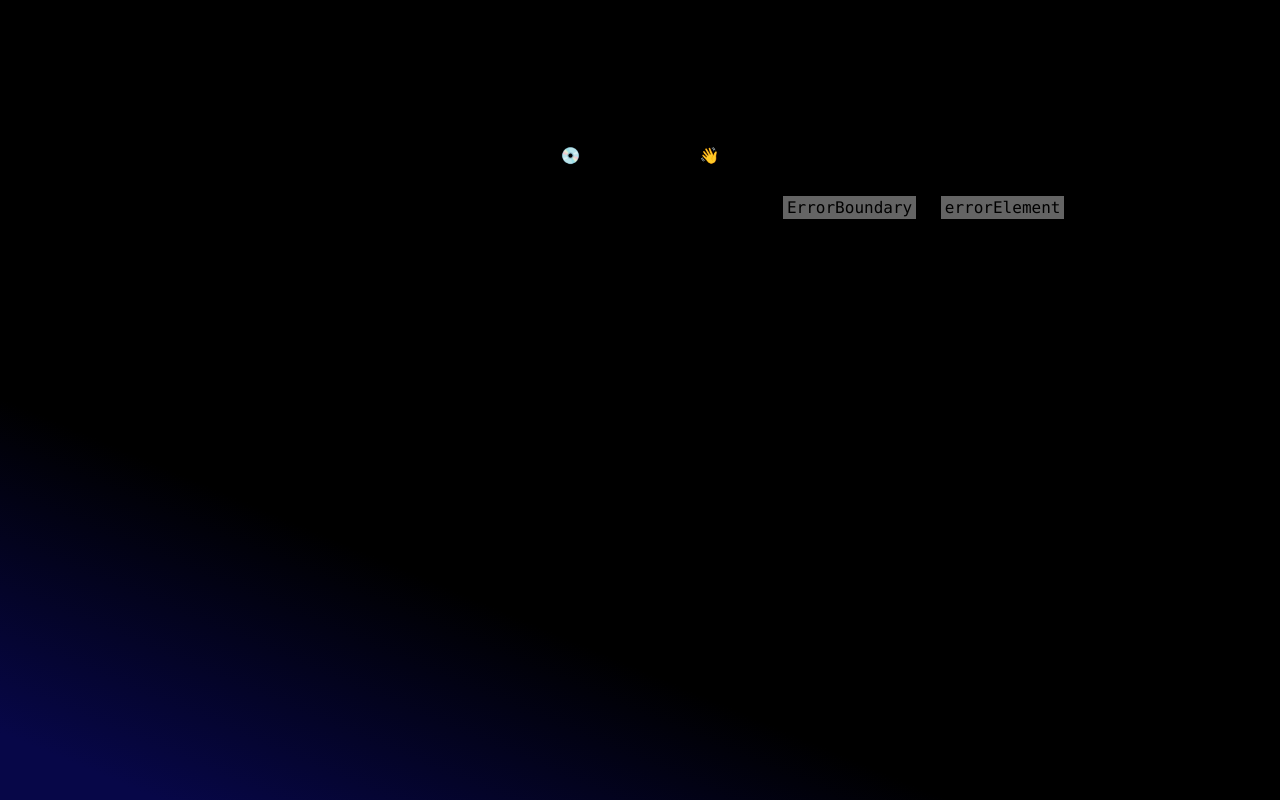
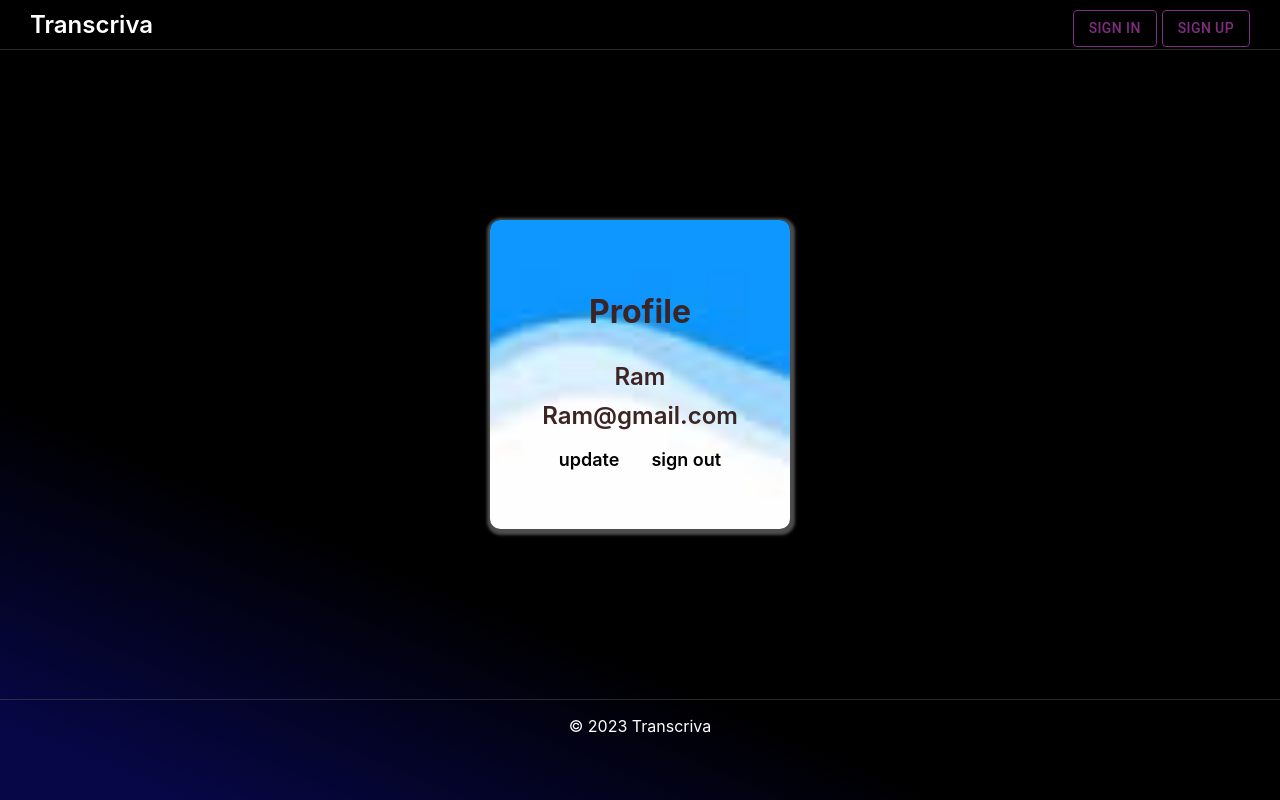
Before and after one commit to ShashikanthKungulwar/transcriva-frontend, a React (Create React App) app: page /profile in a window 1280 px wide. Before the commit this address had no page. Built offline with nearby package versions, Linux system fonts and the light colour scheme.

Commit message:
update page and profile page

```diff
--- a/src/App.css
+++ b/src/App.css
@@ -12,3 +12,6 @@ main{
   flex-direction: column;
   align-items: center;
 }
+a{
+  text-decoration: none;
+}
--- a/src/App.js
+++ b/src/App.js
@@ -1,33 +1,18 @@
 // import logo from './logo.svg';
 import { createBrowserRouter, Outlet, RouterProvider } from 'react-router-dom';
+import { useState } from 'react';
 import './App.css';
 import Header from './components/header/Header';
 import StickyFooter from './components/footer/Footer';
 import Home from './pages/home/Home';
 import SignIn from "./pages/signIn/SignIn";
 import SignUp from "./pages/signUp/SignUp";
+import Profile from './pages/profile/Profile';
+import Update from './pages/update/Update';
 
 function App() {
-  const router = createBrowserRouter([
-    {
-      path: "/",
-      element: <><Header /><Outlet /><StickyFooter /></>,
-      children: [
-        {
-          index: true,
-          element:<Home />
-        },
-        {
-          path:"/sign-in",
-          element:<SignIn />
-        },
-        {
-          path:"/sign-up",
-          element:<SignUp />
-        }
-      ]
-    }
-  ])
+  const [login, setLogin] = useState(false);
+  const router = getRouter(login);
   return (
     <div className="App">
       <RouterProvider router={router} />
@@ -35,4 +20,37 @@ function App() {
   );
 }
 
+
+function getRouter(login) {
+  const router = createBrowserRouter([
+    {
+      path: "/",
+      element: <><Header login={login} /><Outlet /><StickyFooter /></>,
+      children: [
+        {
+          index: true,
+          element: <Home />
+        },
+        {
+          path: "/sign-in",
+          element: <SignIn />
+        },
+        {
+          path: "/sign-up",
+          element: <SignUp />
+        },
+        {
+          path: "/profile",
+          element: <Profile />
+        },
+        {
+          path:"/update",
+          element:<Update />
+        }
+      ]
+    }
+  ]);
+  return router;
+}
+
 export default App;
--- a/src/components/header/Header.jsx
+++ b/src/components/header/Header.jsx
@@ -5,12 +5,15 @@ import { Link } from "react-router-dom";
 export default function Header(props) {
     return (
         <header className={styles.header}>
-            <span>Transcriva
-            </span>
+            <Link><span>Transcriva
+            </span></Link>
             <span>
-                <Link to="/sign-in"><Button variant="outlined" >Sign In</Button></Link>
-                <Link to="/sign-up"><Button variant="outlined" >Sign Up</Button></Link>
-                <Link to="/"><Button variant="outlined">Sign Out</Button></Link>
+                {props.login ?
+                    <><Link to="/profile"><Button variant="outlined">profile</Button></Link>
+                        <Link to="/"><Button variant="outlined">Sign Out</Button></Link>
+                    </>
+                    : <><Link to="/sign-in"><Button variant="outlined" >Sign In</Button></Link>
+                        <Link to="/sign-up"><Button variant="outlined" >Sign Up</Button></Link></>}
             </span>
         </header>
     )
--- /dev/null
+++ b/src/pages/profile/Profile.jsx
@@ -0,0 +1,19 @@
+import { Link } from "react-router-dom"
+import styles from "./profile.module.css";
+import { Button } from "@mui/joy";
+export default function Profile() {
+    return (
+        <main>
+            <div className={styles.container}>
+                <h1>Profile</h1>
+                <span>{" Ram"}</span>
+                <span>{"Ram@gmail.com"}</span>
+                <span>
+                    <Link to={'/update'}><Button variant="contained" >update</Button></Link>
+                    <Link to={'/'}><Button variant="contained" >sign out</Button></Link>
+
+                </span>
+            </div>
+        </main>
+    )
+}
--- /dev/null
+++ b/src/pages/profile/profile.module.css
@@ -0,0 +1,35 @@
+.container {
+    display: flex;
+    flex-direction: column;
+    justify-content: center;
+    color: rgb(60, 36, 36);
+    background: rgba(255, 255, 255, 0.3);
+    min-width: 300px;
+    min-height: 300px;
+    padding: 50px;
+    box-sizing: border-box;
+    border-radius: 10px;
+    box-shadow: 1px 2px 3px 4px rgba(255, 255, 255, 0.3);
+    align-items: center;
+    gap:10px;
+    background-image: url('../../assets/images/shapeDivider.jpeg');
+    /* object-fit: contain
+     */
+     background-repeat: no-repeat;
+     background-position: center;
+     background-attachment: fixed;
+     background-size: cover;
+}
+
+.container span{
+
+    font-weight: 600;
+    font-size: x-large;
+}
+.container span:last-child{
+    align-self: center;
+
+}
+.container span:last-child a button{
+   font-size: large;
+}
--- /dev/null
+++ b/src/pages/update/Update.jsx
@@ -0,0 +1,19 @@
+import { Button, TextField } from '@mui/material'
+import styles from './update.module.css';
+export default function Update()
+{
+    return (
+        <>
+            <main>
+            <form className={styles.form}>
+                    <h1>Sign Up</h1>
+                    <TextField id="outlined-basic" label="Email" variant="outlined" />
+                    <TextField id="outlined-basic" label="Name" variant="outlined" />
+                    <TextField id="outlined-basic" label="Password" type='password' variant="outlined" />
+                    <TextField id="outlined-basic" label="New Password" type='password' variant="outlined" />
+                    <Button variant='contained' >sign in</Button>
+                </form>
+            </main>
+        </>
+    )
+}
--- /dev/null
+++ b/src/pages/update/update.module.css
@@ -0,0 +1,23 @@
+.form {
+    height: 450px;
+    width: 300px;
+    display: flex;
+    gap: 10px;
+    flex-direction: column;
+    border-radius: 10px;
+    background: url("../../assets/images/formBackground.jpeg");
+    background-size: cover;
+    background-position: center;
+    filter: grayscale(50%);
+    justify-content: center;
+    align-items: center;
+    box-shadow: 0.5px 1px 10px 0.5px #b5c0d2;
+}
+
+.form button {
+    background-color: blueviolet;
+}
+
+.form button:hover {
+    background-color: blueviolet;
+}
```
Also changed, not shown: src/assets/images/shapeDivider.jpeg (added), src/assets/images/waves.svg (added).
